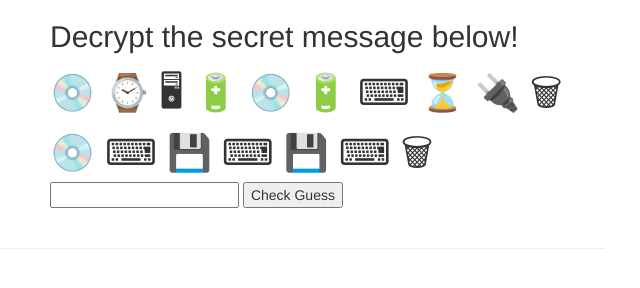
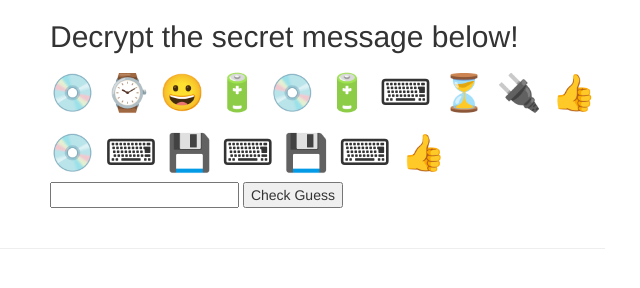
Before and after one commit to danceoval/crypto5, a website: page index.html in a window 1280 px wide. Shown: the whole page, without its empty margins (410-1050 px from the left). Drawn offline with nearby package versions, Linux system fonts and the light colour scheme.

Commit message:
swap broken emoji

```diff
--- a/index.html
+++ b/index.html
@@ -15,8 +15,8 @@
 
 				<section class="col-md-8">
           <h2>Decrypt the secret message below!</h2>
-					<h1>&#x1F4BF &#x231A &#x1F5A5 &#x1F50B &#x1F4BF &#x1F50B &#x2328 &#x23F3 &#x1F50C &#x1F5D1</h1>
-          <h1>&#x1F4BF &#x2328 &#x1F4BE &#x2328 &#x1F4BE &#x2328 &#x1F5D1</h1>
+					<h1>&#x1F4BF &#x231A &#x1F600 &#x1F50B &#x1F4BF &#x1F50B &#x2328 &#x23F3 &#x1F50C &#x1F44D</h1>
+          <h1>&#x1F4BF &#x2328 &#x1F4BE &#x2328 &#x1F4BE &#x2328 &#x1F44D</h1>
           <input type="text" id="guess">
           <button id="submit">Check Guess</button>
 				</section>
```
